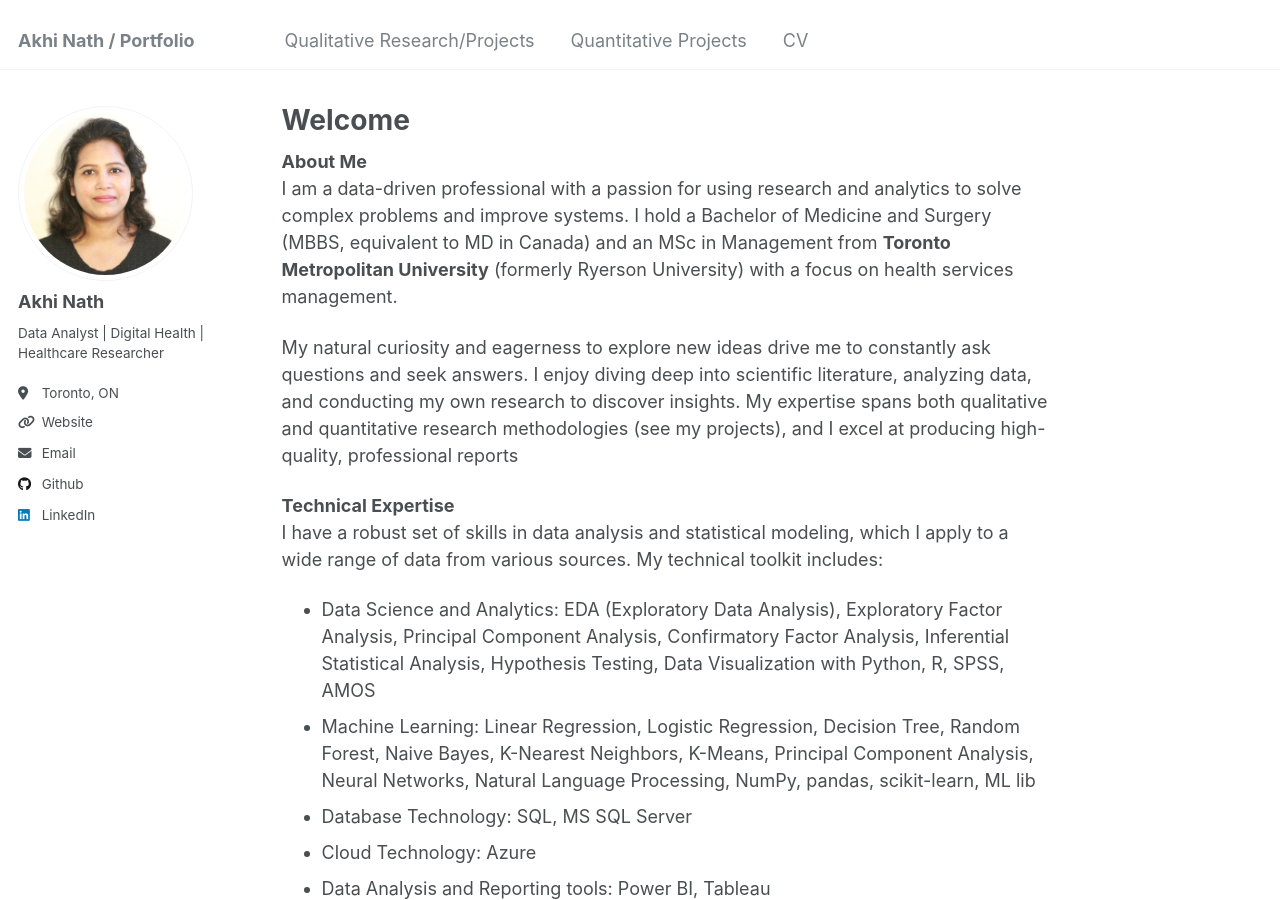
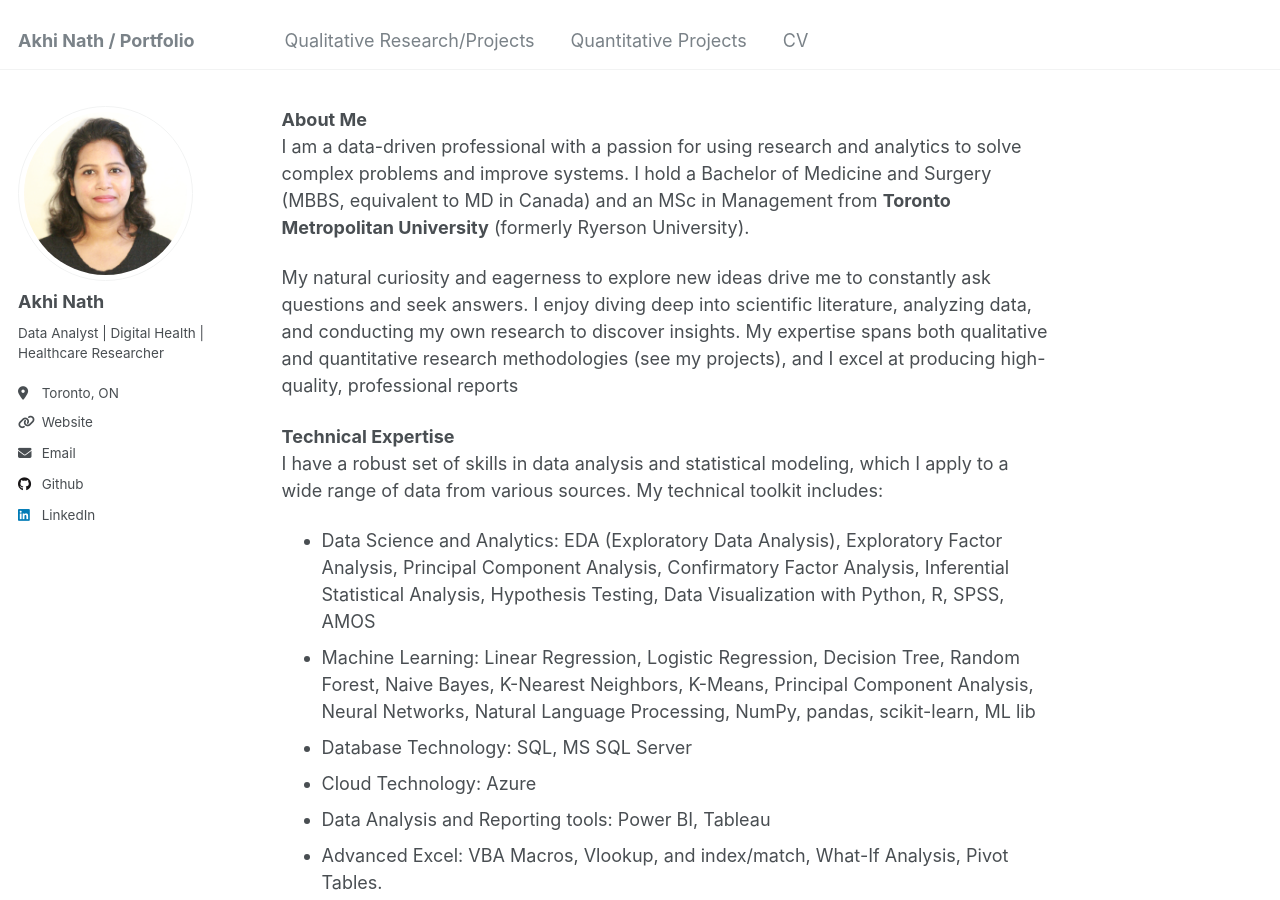
Before and after one commit to nathakhi/nathakhi.github.io, a Jekyll site: the page built from _pages/about.md, in a window 1280 px wide and 900 px high. Built offline with Jekyll 4.4.1, drawn with Linux system fonts in a browser that asks for light colours.

Commit message:
Update about.md

```diff
--- a/_pages/about.md
+++ b/_pages/about.md
@@ -1,13 +1,13 @@
 ---
 permalink: /
-title: "Welcome"
+# title: "Welcome"
 author_profile: true
 redirect_from:
   - /about/
   - /about.html
 ---
 **About Me**
-I am a data-driven professional with a passion for using research and analytics to solve complex problems and improve systems. I hold a Bachelor of Medicine and Surgery (MBBS, equivalent to MD in Canada) and an MSc in Management from <b>Toronto Metropolitan University</b> (formerly Ryerson University)  with a focus on health services management.
+I am a data-driven professional with a passion for using research and analytics to solve complex problems and improve systems. I hold a Bachelor of Medicine and Surgery (MBBS, equivalent to MD in Canada) and an MSc in Management from <b>Toronto Metropolitan University</b> (formerly Ryerson University).
 
 My natural curiosity and eagerness to explore new ideas drive me to constantly ask questions and seek answers. I enjoy diving deep into scientific literature, analyzing data, and conducting my own research to discover insights. My expertise spans both qualitative and quantitative research methodologies (see my projects), and I excel at producing high-quality, professional reports
 
```
